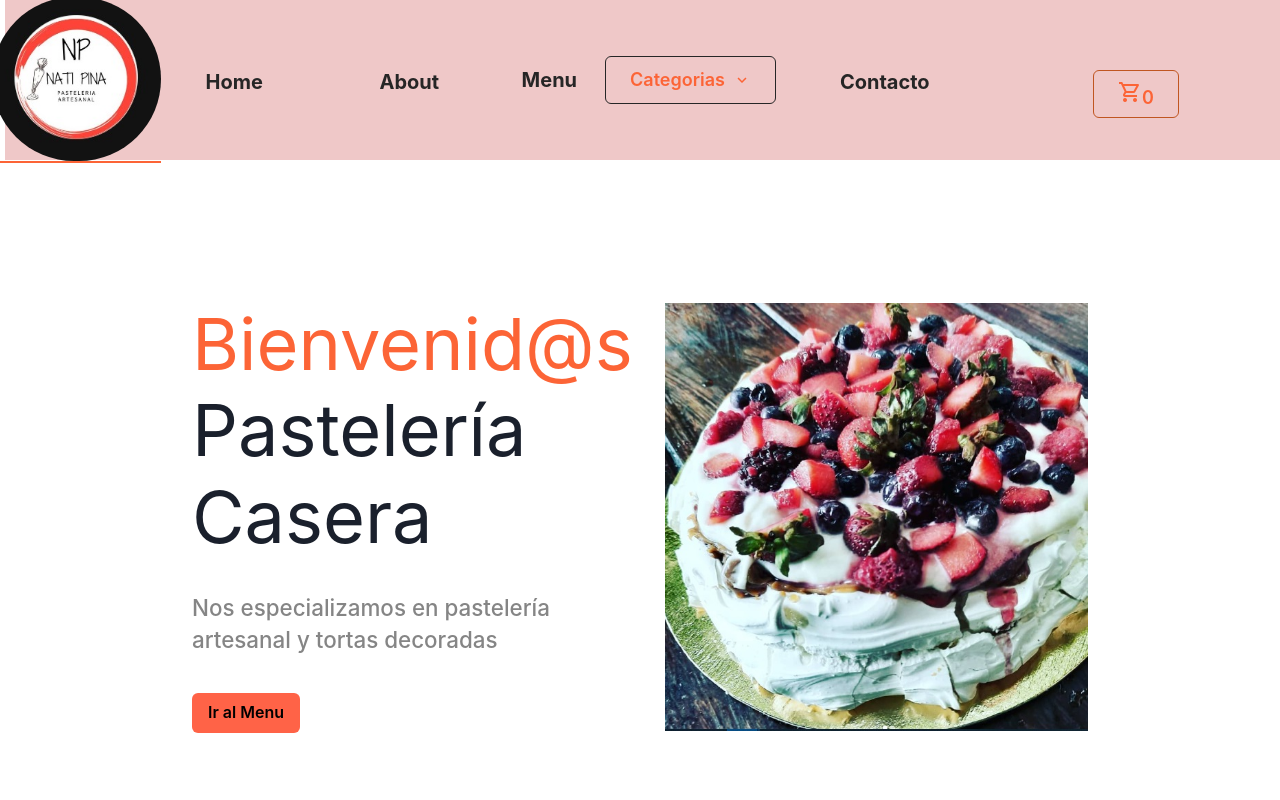
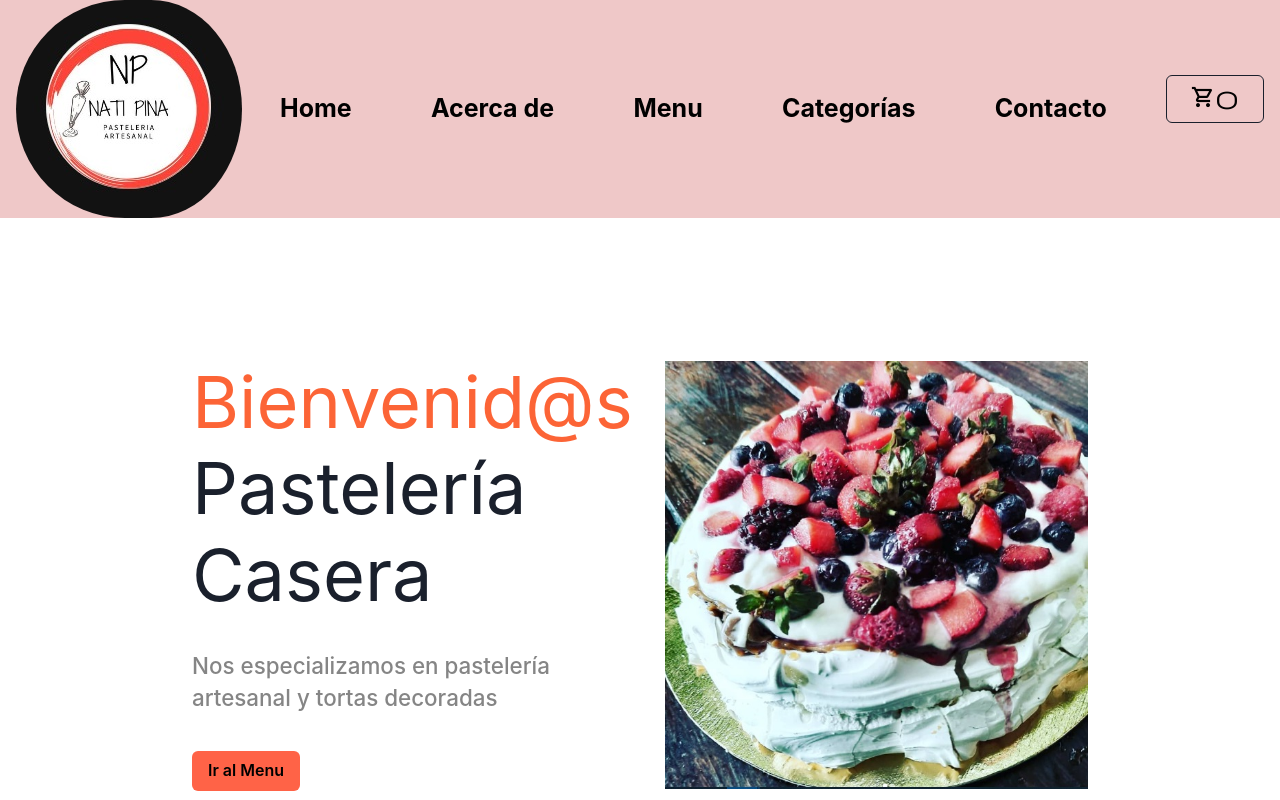
Before and after one commit to niicopina/Preentrega-NicolasPi-a-Pastleria_commerce, a React (Vite) app: page / in a window 1280 px wide. Shown: the top 800 px of the page. Built offline with nearby package versions, Linux system fonts and the light colour scheme.

Commit message:
nueva navbar

```diff
--- a/src/components/CartWidget.jsx
+++ b/src/components/CartWidget.jsx
@@ -12,10 +12,10 @@ const CartWidget = () => {
   return (
     <>
       <div className="cart">
-        <Button size="lg" variant="outline" colorScheme="orange">
+        <Button size="lg" variant="outline" colorScheme="black">
          <Link to={"/cart"}>
-         <span className="material-symbols-outlined">shopping_cart</span>
-          <span>{quantity}</span>
+         <span className="material-symbols-outlined">shopping_cart{quantity}</span>
+
          </Link>
         </Button>
       </div>
--- a/src/components/navbar/NavBar.jsx
+++ b/src/components/navbar/NavBar.jsx
@@ -23,64 +23,35 @@ const NavBar = ({id}) => {
   return (
     <>
     <div className='navbar' key={id}>
-      <Container className='cont-nav' maxW="200rem" color="#262626">
-          <Flex alignItems="center" gap="1">
-            <Link to={"/"}><Avatar size="x1" src="/assets/logo.jpg"/></Link>
-            <Box p="10" w="200px" h="100">
-              <Heading size="md">
-                <Link to={"/"}>Home</Link>
-              </Heading>
-            </Box>
-            <Box p="10" w="200px" h="100">
-              <Heading size="md">
-                <Link to={"/about"}>About</Link>
-              </Heading>
-            </Box>
-            <Spacer />
-              <Box>
-                  <Heading className='menubtn' size="md" variant="outline"
-                    colorScheme="#262626" m="1">
-                      <Link to={"/menu/:menu"}>Menu</Link>
-                  </Heading>
-                  </Box>
-              <Box>
-                <Menu>
-                  <MenuButton className='menubtn'
-                    as={Button}
-                    size="lg"
-                    variant="outline"
-                    colorScheme=""
-                    rightIcon={<ChevronDownIcon />}
-                    m="5">
-                    Categorias
-                  </MenuButton>
-                  <MenuList className="menu-list">
-                    <Link to={`/category/${"Pasteles"}`}>
-                      <MenuItem>Pasteles</MenuItem>
-                    </Link>
-                    <Link to={`/category/${"Muffins"}`}>
-                      <MenuItem>Muffins</MenuItem>
-                    </Link>
-                    <Link to={`/category/${"Festivos"}`}>
-                      <MenuItem>Festivos</MenuItem>
-                    </Link>
-                    <Link to={`/category/${"Personalizados"}`}>
-                      <MenuItem>Personalizados</MenuItem>
-                    </Link>
-                  </MenuList>
-                </Menu>
-              </Box>
-            <Box p="10" w="300px" h="100">
-              <Heading size="md">
-                <Link to={"/contact"}>Contacto</Link>
-              </Heading>
-            </Box>
-            <Spacer />
-            <Box p="10" w="300px" h="100">
+      <div className="logo">
+        <img src="/assets/logo.jpg" alt="Logo" />
+      </div>
+        <ul className="menu-nav">
+          <li><Link to={"/"}>Home</Link></li>
+          <li><Link to={"/about"}>Acerca de</Link></li>
+          <li><Link to={"/menu/:menu"}>Menu</Link></li>
+          <li className="categorias">
+            <a href="#">Categorías</a>
+            <ul className="submenu">
+              <li><Link to={`/category/${"Pasteles"}`}>
+                      Pasteles
+                    </Link></li>
+              <li><Link to={`/category/${"Muffins"}`}>
+                      Muffins
+                    </Link></li>
+              <li><Link to={`/category/${"Festivos"}`}>
+                      Festivos
+                    </Link></li>
+              <li><Link to={`/category/${"Personalizados"}`}>
+                      Personalizados
+                    </Link></li>
+            </ul>
+          </li>
+          <li><Link to={"/contact"}>Contacto</Link></li>
+          <div className='cart-nav'>
                 <CartWidget />
-            </Box>
-          </Flex>
-      </Container>
+            </div>
+        </ul>
     </div>
    </>
     )
--- a/src/components/navbar/navbar.css
+++ b/src/components/navbar/navbar.css
@@ -6,17 +6,35 @@
     --h2-font: 2.6rem;
     --p-font: 1.4rem;
     }
+
+
 .navbar{
-    width: 100%;
-    height: 25%;
-    display: flex;
-    align-items: center;
-    justify-content: space-between;
-    margin-left: 5px;
-    padding: -0.08px ;
+    margin: auto;
+    font-size: 25px;
+    font-weight: bold;
     transition: all .38s ease;
     background-color:rgb(239, 200, 200);
-
+    display: flex;
+    justify-content: space-between;
+    align-items: center;
+    padding: 0 1rem;
+}
+.navbar img {
+    height: 80%;
+    padding-right: 18px;
+    border-radius: 110px;
+}
+.menu-nav{
+    list-style-type: none;
+    display: flex;
+    justify-content: space-between;
+    flex: 1;
+  }
+.menu-nav > li > a{
+    display: block;
+    padding: 15px 20px;
+    color: rgb(0, 0, 0);
+    text-decoration: none;
 }
 span{
     color: var(--main-color);
@@ -26,28 +44,23 @@ span{
     border-bottom: 2px solid var(--main-color);
     color: var(--main-color);
 }
-.cont-nav {
-    height: 160px;
+.submenu {
+    position: absolute;
+    display: none;
+    list-style: none;
+    font-weight: 300;
+    width: 220px;
+    background-color: rgb(63, 62, 60);
 }
-
-/* .h-icons{
-    display: flex;
-    align-items: center;
-    padding: 10px 22px;
-    background: var(--main-color);
-    border-radius: 5rem;
-} */
-/* .h-icons i{
-    font-size: 22px;
-    color: var(--bg-color);
-    margin-right: 15px;
-    margin-left: 8px;
-} */
-/* #menu-icon{
-    font-size: 32px;
-    color: var(--bg-color);
-    z-index: 10001;
-    cursor: pointer;
-    display: none;
-
-} */
+.menu-nav li:hover .submenu{
+    display: block;
+}
+.submenu li:hover {
+    background-color: #858585;
+}
+.submenu li a {
+    display: block;
+    color: aliceblue;
+    padding: 15px 15px 15px 15px;
+    text-decoration: none;
+}
--- a/src/index.css
+++ b/src/index.css
@@ -193,3 +193,10 @@ footer p {
   font-size: 18px;
   letter-spacing: 1.5px;
 }
+
+
+
+.material-symbols-outlined {
+  color: #020101;
+  font-weight: 500;
+}
```
